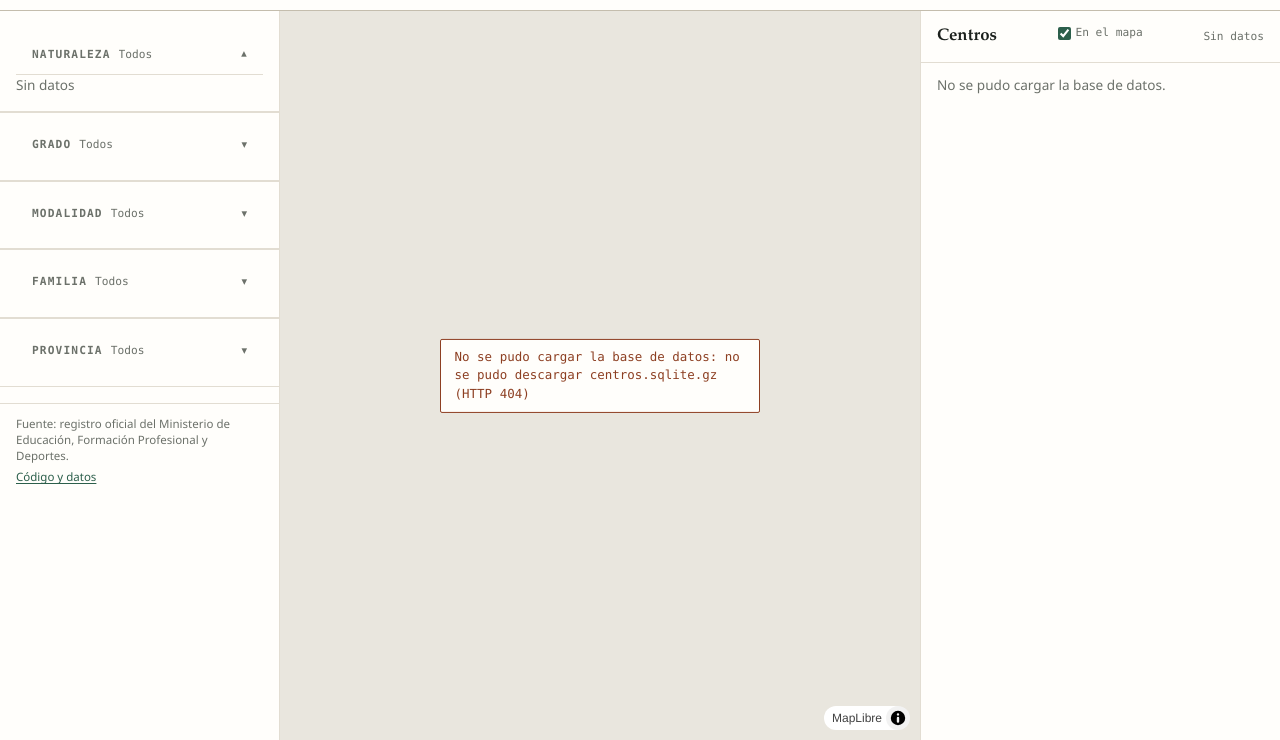
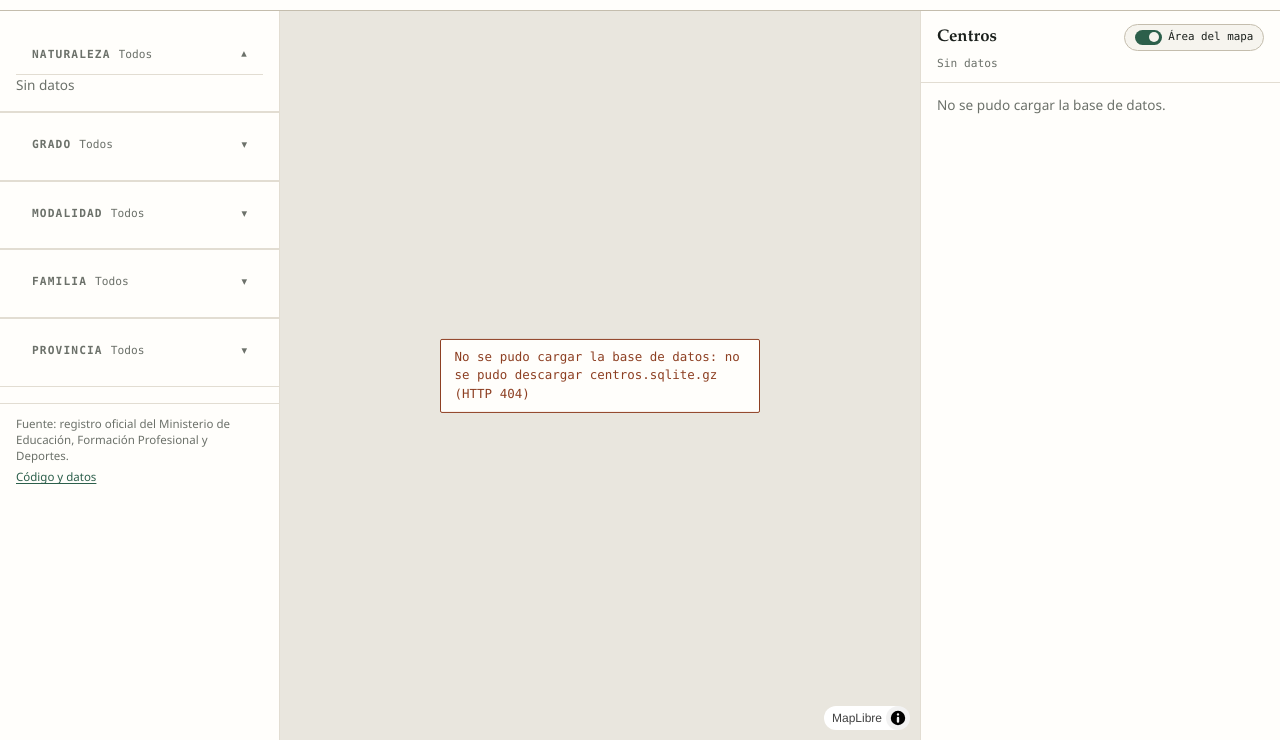
Before and after one commit to pcaro/todo-fp-map, a plain HTML site: page docs/index.html in a window 1280 px wide. Shown: the part 60-800 px from the top of the page. Drawn offline with nearby package versions, Linux system fonts and the light colour scheme; no server answers.

Commit message:
feat(web): cabecera de lista rediseñada con totales y visibles siempre visibles
La fila 'Centros / En el mapa / 4.454 centros · 33.912 titulaciones'
estaba apretada y escondía la información importante: con el recorte
del encuadre activo, el número parecía el total de la consulta y no
lo era.

Ahora la cabecera son dos líneas: título e interruptor 'Área del
mapa' arriba (un switch de píldora con perilla, no un checkbox
pelado), y debajo los conteos siempre en forma 'N de M': con el
recorte activo se lee '4.454 de 4.646 centros · 33.912 de 35.442
titulaciones', que dice a la vez qué ves y qué hay; apagado queda
el total limpio ('4.646 centros'). El vacío del área también
cuenta en la misma forma ('0 de 13 centros · 0 de 68 titulaciones')
y su mensaje distingue si el vacío es del filtro o del encuadre.

Verificado en navegador: arranque con recorte, toggle apagado,
zona rural sin centros ('0 de 13... Ningún centro con estos
filtros en el área del mapa') y maquetación sin solapes. docs/
regenerado (md5 verificados).

```diff
--- a/docs/app.js
+++ b/docs/app.js
@@ -556,15 +556,33 @@ function opcion(columna, valor, n) {
    `lista` devuelve centro×titulación y sin filtro de titulación el mismo centro
    se repetiría decenas de veces; las filas de un centro se funden en una y el
    total de titulaciones sigue visible en la cabecera. */
+/* "4.454 de 4.646 centros": la cabecera enseña siempre lo visible y el total
+   de la consulta, para que el recorte del encuadre se lea como recorte y no
+   como resultado absoluto. */
+function pareja(visible, total, sustantivo) {
+  return visible === total
+    ? `${miles.format(visible)} ${sustantivo}`
+    : `${miles.format(visible)} de ${miles.format(total)} ${sustantivo}`;
+}
+
 function renderLista(filas) {
+  const totalCentros = new Set(estado.filas.map(({ centro_codigo }) => centro_codigo)).size;
+  const recortada = filas.length !== estado.filas.length;
+  const centros = agrupaCentros(filas);
+  elCuenta.textContent =
+    `${pareja(centros.length, totalCentros, 'centros')} · ` +
+    `${pareja(filas.length, estado.filas.length, 'titulaciones')}`;
   if (filas.length === 0) {
-    elCuenta.textContent = 'Sin resultados';
-    elResultados.replaceChildren(vacio('Ningún centro con estos filtros.', 'lista__vacio'));
+    elResultados.replaceChildren(
+      vacio(
+        recortada
+          ? 'Ningún centro con estos filtros en el área del mapa.'
+          : 'Ningún centro con estos filtros.',
+        'lista__vacio',
+      ),
+    );
     return;
   }
-  const centros = agrupaCentros(filas);
-  elCuenta.textContent =
-    `${miles.format(centros.length)} centros · ${miles.format(filas.length)} titulaciones`;
   elResultados.scrollTop = 0;
   elResultados.replaceChildren(...itemsDeLista(centros));
 }
--- a/docs/index.html
+++ b/docs/index.html
@@ -141,12 +141,14 @@
     <aside class="lateral" aria-label="Resultados">
       <section id="lista" class="lista" aria-labelledby="lista-titulo">
         <header class="lista__cabecera">
-          <h2 id="lista-titulo" class="lista__titulo">Centros</h2>
-          <label class="lista__vista" for="solo-mapa"
-                 title="Limita la lista a los centros dentro del encuadre del mapa">
-            <input type="checkbox" id="solo-mapa" checked>
-            <span>En el mapa</span>
-          </label>
+          <div class="lista__fila-titulo">
+            <h2 id="lista-titulo" class="lista__titulo">Centros</h2>
+            <label class="lista__vista" for="solo-mapa"
+                   title="Limita la lista a los centros dentro del encuadre del mapa">
+              <input type="checkbox" id="solo-mapa" checked>
+              <span>Área del mapa</span>
+            </label>
+          </div>
           <p id="lista-cuenta" class="lista__cuenta" aria-live="polite">Cargando base de datos…</p>
         </header>
         <ul class="lista__resultados">
--- a/docs/style.css
+++ b/docs/style.css
@@ -680,11 +680,17 @@ a:hover {
 
 .lista__cabecera {
   display: flex;
-  align-items: baseline;
+  flex-direction: column;
+  gap: 0.3rem;
+  padding: 0.8rem 1rem 0.6rem;
+  border-bottom: 1px solid var(--filete);
+}
+
+.lista__fila-titulo {
+  display: flex;
+  align-items: center;
   justify-content: space-between;
   gap: 0.75rem;
-  padding: 0.8rem 1rem;
-  border-bottom: 1px solid var(--filete);
 }
 
 .lista__titulo,
@@ -702,23 +708,59 @@ a:hover {
   color: var(--tinta-suave);
 }
 
-/* Interruptor "En el mapa": limita la lista al encuadre. */
+/* Interruptor "Área del mapa": limita la lista al encuadre. Es un switch de
+   verdad (píldora con perilla), no un checkbox pelado. */
 .lista__vista {
-  display: flex;
+  display: inline-flex;
   align-items: center;
-  gap: 0.3rem;
-  margin: 0;
+  gap: 0.4rem;
+  padding: 0.28rem 0.6rem;
+  border: 1px solid var(--filete-fuerte);
+  border-radius: 999px;
+  background: var(--papel);
   font-family: var(--mono);
-  font-size: 0.7rem;
-  color: var(--tinta-suave);
+  font-size: 0.68rem;
+  color: var(--tinta);
   cursor: pointer;
   white-space: nowrap;
+  user-select: none;
 }
 
 .lista__vista input {
+  appearance: none;
+  position: relative;
+  width: 1.7rem;
+  height: 0.95rem;
   margin: 0;
-  accent-color: var(--acento);
+  border-radius: 999px;
+  background: var(--filete-fuerte);
   cursor: pointer;
+  transition: background 0.15s ease;
+}
+
+.lista__vista input::after {
+  content: '';
+  position: absolute;
+  top: 2px;
+  left: 2px;
+  width: 0.65rem;
+  height: 0.65rem;
+  border-radius: 50%;
+  background: var(--papel);
+  transition: transform 0.15s ease;
+}
+
+.lista__vista input:checked {
+  background: var(--acento);
+}
+
+.lista__vista input:checked::after {
+  transform: translateX(0.75rem);
+}
+
+.lista__vista input:focus-visible {
+  outline: 2px solid var(--acento);
+  outline-offset: 2px;
 }
 
 .lista__resultados {
--- a/src/todofpmap/plantillas/style.css
+++ b/src/todofpmap/plantillas/style.css
@@ -680,11 +680,17 @@ a:hover {
 
 .lista__cabecera {
   display: flex;
-  align-items: baseline;
+  flex-direction: column;
+  gap: 0.3rem;
+  padding: 0.8rem 1rem 0.6rem;
+  border-bottom: 1px solid var(--filete);
+}
+
+.lista__fila-titulo {
+  display: flex;
+  align-items: center;
   justify-content: space-between;
   gap: 0.75rem;
-  padding: 0.8rem 1rem;
-  border-bottom: 1px solid var(--filete);
 }
 
 .lista__titulo,
@@ -702,23 +708,59 @@ a:hover {
   color: var(--tinta-suave);
 }
 
-/* Interruptor "En el mapa": limita la lista al encuadre. */
+/* Interruptor "Área del mapa": limita la lista al encuadre. Es un switch de
+   verdad (píldora con perilla), no un checkbox pelado. */
 .lista__vista {
-  display: flex;
+  display: inline-flex;
   align-items: center;
-  gap: 0.3rem;
-  margin: 0;
+  gap: 0.4rem;
+  padding: 0.28rem 0.6rem;
+  border: 1px solid var(--filete-fuerte);
+  border-radius: 999px;
+  background: var(--papel);
   font-family: var(--mono);
-  font-size: 0.7rem;
-  color: var(--tinta-suave);
+  font-size: 0.68rem;
+  color: var(--tinta);
   cursor: pointer;
   white-space: nowrap;
+  user-select: none;
 }
 
 .lista__vista input {
+  appearance: none;
+  position: relative;
+  width: 1.7rem;
+  height: 0.95rem;
   margin: 0;
-  accent-color: var(--acento);
+  border-radius: 999px;
+  background: var(--filete-fuerte);
   cursor: pointer;
+  transition: background 0.15s ease;
+}
+
+.lista__vista input::after {
+  content: '';
+  position: absolute;
+  top: 2px;
+  left: 2px;
+  width: 0.65rem;
+  height: 0.65rem;
+  border-radius: 50%;
+  background: var(--papel);
+  transition: transform 0.15s ease;
+}
+
+.lista__vista input:checked {
+  background: var(--acento);
+}
+
+.lista__vista input:checked::after {
+  transform: translateX(0.75rem);
+}
+
+.lista__vista input:focus-visible {
+  outline: 2px solid var(--acento);
+  outline-offset: 2px;
 }
 
 .lista__resultados {
```
Also changed, not shown: src/todofpmap/plantillas/app.js (+23 -5 lines), src/todofpmap/plantillas/index.html (+8 -6 lines).
